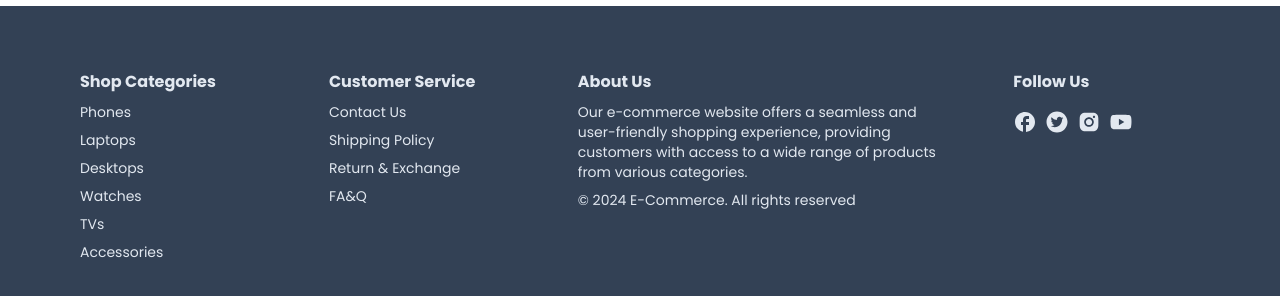
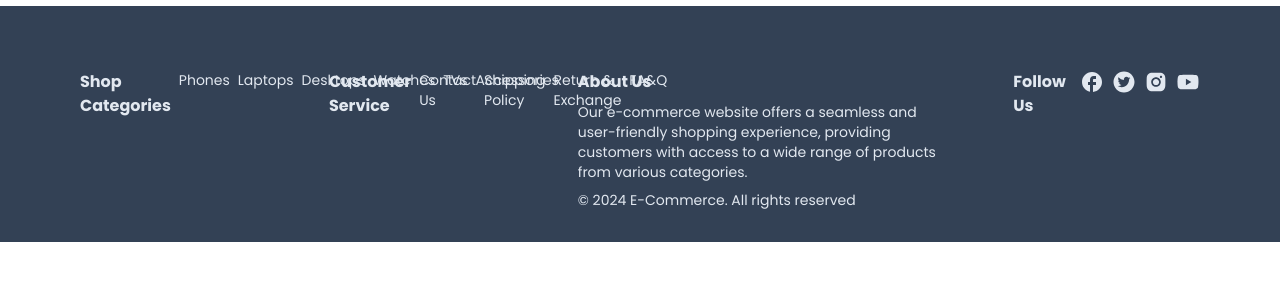
Before and after one commit to vaisakhpn/E-Commerce, a Next.js app: page / in a window 1280 px wide. Shown: the part 808-1104 px from the top of the page. After the commit the page ends 1050 px from the top, so only its background shows below. Built offline with nearby package versions, Linux system fonts and the light colour scheme; a web font is replaced by a local one.

Commit message:
flex row

```diff
--- a/app/component/footer/FooterList.tsx
+++ b/app/component/footer/FooterList.tsx
@@ -4,7 +4,7 @@ interface FooterListProps {
 
 const FooterList: React.FC<FooterListProps> = ({ children }) => {
   return (
-    <div className="w-full sm:w-1/2 md:w-1/4 lg:w-1/6 mb-6 flex flex-col gap-2">
+    <div className="w-full sm:w-1/2 md:w-1/4 lg:w-1/6 mb-6 flex flex-row gap-2">
       {children}
     </div>
   );
```
